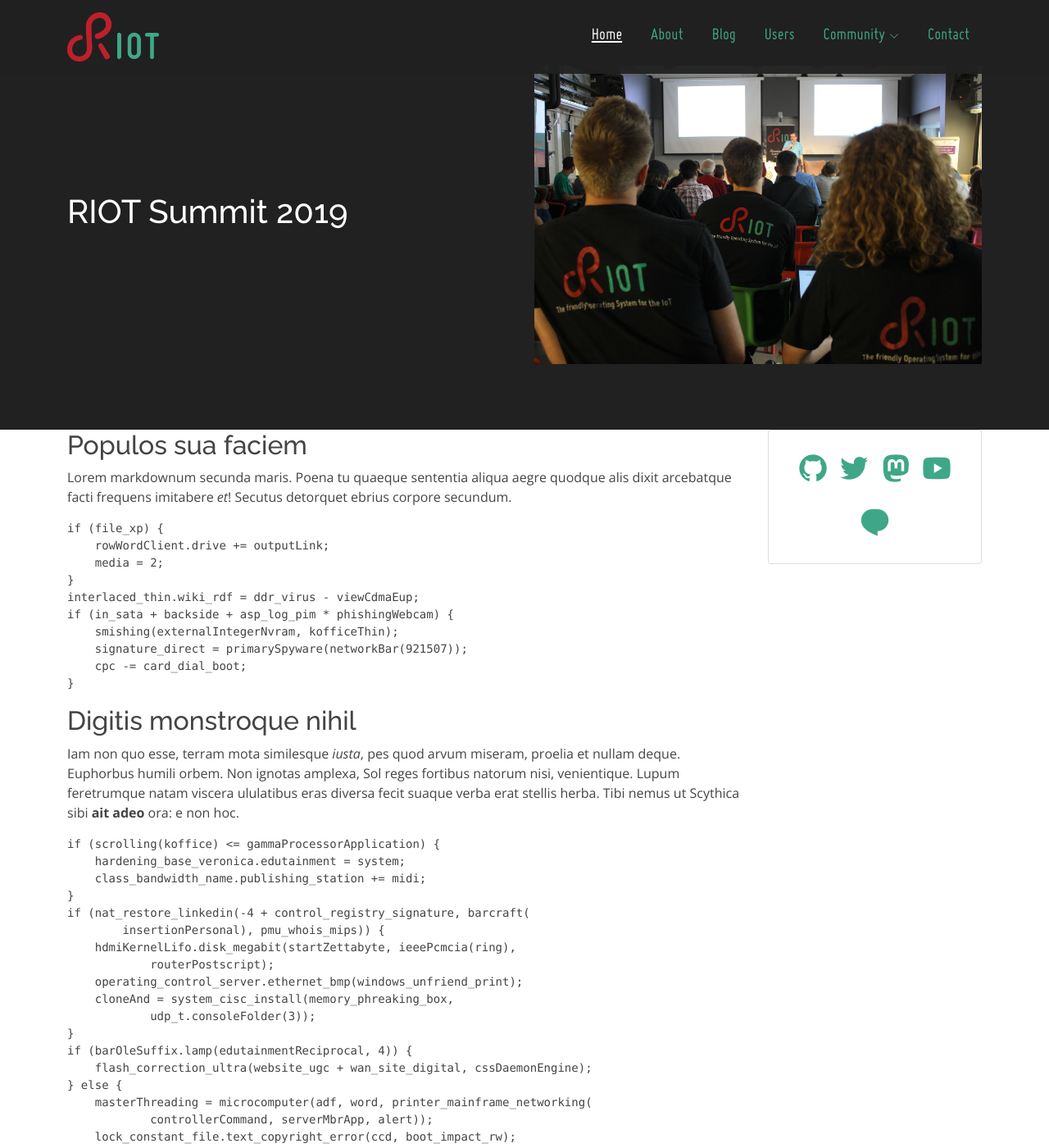
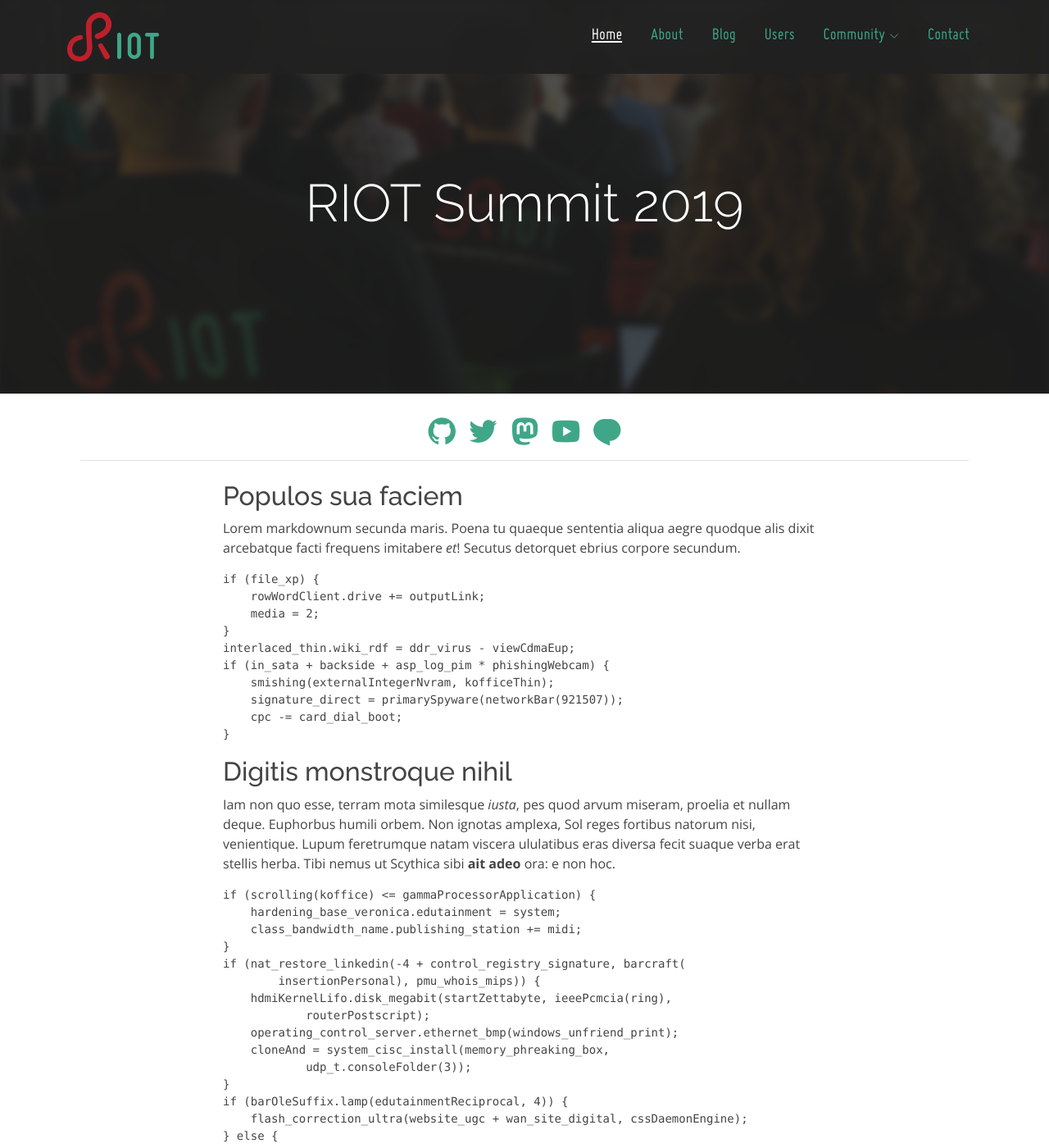
Before and after one commit to RIOT-OS/riot-os.org, a Jekyll site: the page built from _posts/2020-12-31-test-02.md, in a window 1280 px wide and 1400 px high. Shown: the whole window at 82% size. Built offline with Jekyll 4.4.1, drawn with Linux system fonts in a browser that asks for light colours; nearby versions of some CDN libraries; some web fonts are replaced.

Commit message:
blog: polish styles

```diff
--- a/_layouts/blog.html
+++ b/_layouts/blog.html
@@ -3,33 +3,39 @@ layout: base
 ---
 
 <main id="main">
+
   <section id="blog-header">
-    <div class="container">
-        <div class="row">
-            <div class="col-6 text-white d-flex align-items-center">
-                <h1 class=""> {{ page.title }} </h1>
+    <div class="background">
+      <img class="blur" src="{{ "assets/img/blog/" | relative_url}}{{page.image}}" alt="">
     </div>
-            <div class="col-6">
-                <img class="img-fluid" src="{{ "assets/img/blog/" | relative_url}}{{page.image}}" />
+    <div class="container h-100">
+      <div class="row pt-4 d-flex align-items-center text-center h-100">
+        <div class="col-12 text-white">
+          <h1 class="display-3 w-100"> {{ page.title }} </h1>
         </div>
       </div>
     </div>
   </section>
+
+  <section class="py-0">
     <div class="container">
-      <div class="row">
-          <div class="col-9">
-        {{ content }}
-          </div>
-          <div class="col-3" id="blog-right">
-              <div class="card">
-                  <!--<img class="card-img-top" src="{{ "assets/img/riot-logo.png" | relative_url}}" />-->
+      <div class="row" id="blog-right">
+        <div class="col-12">
+          <div class="card border-0">
             <div class="card-body social-links">
-                <div class="card-text text-center">
+              <div class="card-text text-center fs-1 border-bottom">
                 {% include social-media.html %}
               </div>
             </div>
           </div>
         </div>
       </div>
+      <div class="row">
+        <div class="col-12 col-lg-8 offset-lg-2 py-2">
+          {{ content }}
         </div>
+      </div>
+    </div>
+    </div>
+  </section>
 </main>
--- a/_sass/pages/blog.scss
+++ b/_sass/pages/blog.scss
@@ -1,14 +1,33 @@
 #blog-header {
-
   background: $dark;
   padding: 80px 0;
-
-  h2 {
-    color: $light;
-    font-size: 3em;
+  height: 480px;
+  overflow: hidden;
+  position: relative;
+  .background {
+    position:absolute;
+    top:0;
+    z-index:1;
+    width:100%;
+    height:100%;
+    opacity:0.5;
+    img {
+      object-fit:cover;
+      left: 0;
+      right: 0;
+      z-index: 1;
+      display: block;
+      width: 100%;
+      height: 100%;
+      -webkit-filter: blur(5px) opacity(0.4);
+      -moz-filter: blur(5px) opacity(0.4);
+      -o-filter: blur(5px) opacity(0.4);
+      -ms-filter: blur(5px) opacity(0.4);
+      filter: blur(5px) opacity(0.4);
+    }
+  }
+  .container *{
+    position: relative;
+    z-index: 2;
   }
 }
-
-#blog-right {
-    font-size: 40px;
-}
```
Lines whose indentation alone changed are shown as unchanged.
